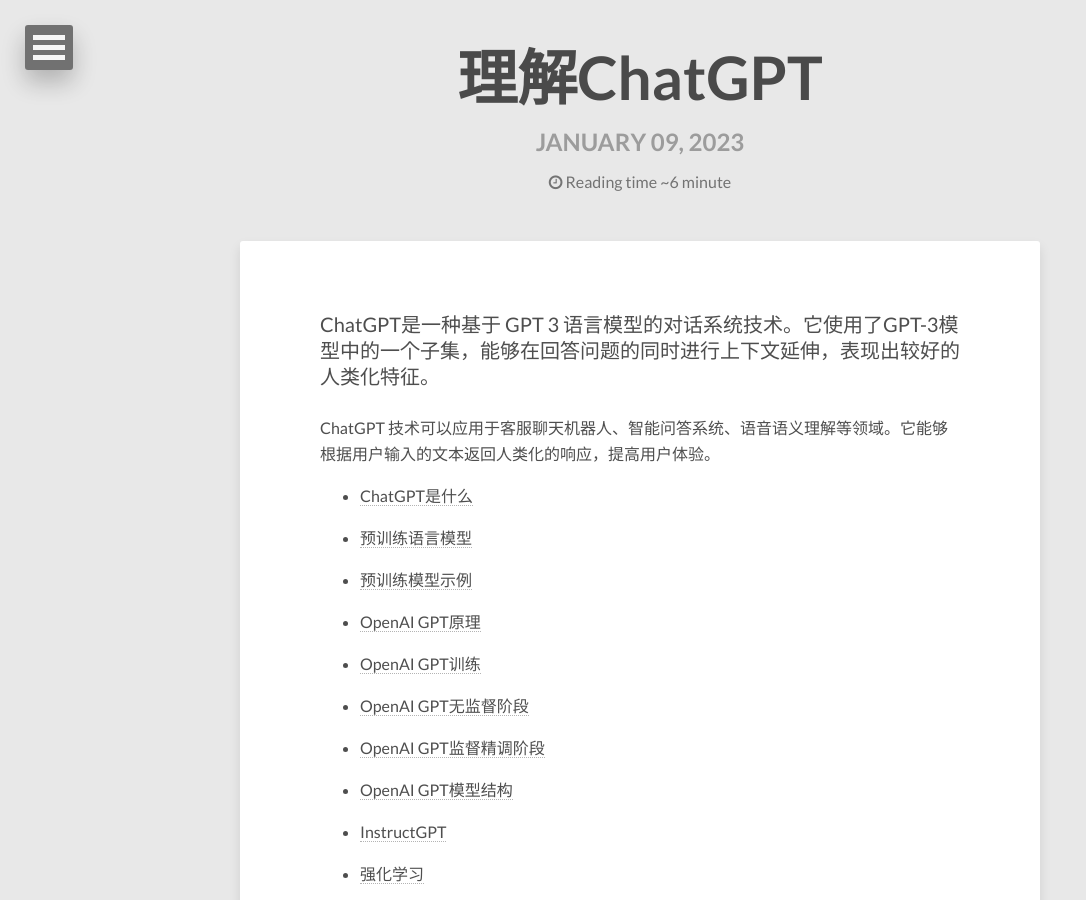
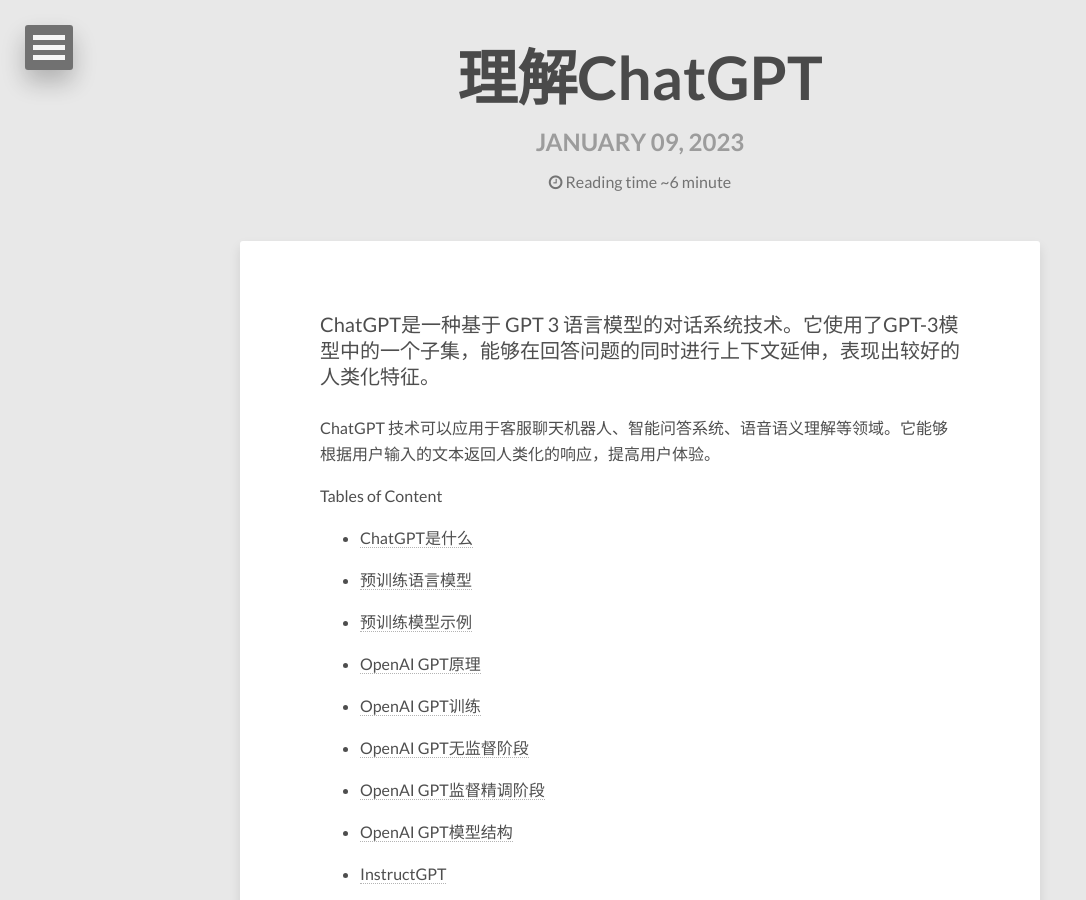
Before and after one commit to 52notebook/52notebook.github.io, a Jekyll site: the page built from _posts/2023-01-09-理解chatgpt.md, in a window 1280 px wide and 900 px high. Shown: the whole window, without its empty margins (0-1086 px from the left). Built offline with Jekyll 4.4.1, drawn with Linux system fonts in a browser that asks for light colours; nearby versions of some CDN libraries; comment, search, counter and statistics services are not loaded.

Commit message:
理解ChatGPT

```diff
--- a/_posts/2023-01-09-理解chatgpt.md
+++ b/_posts/2023-01-09-理解chatgpt.md
@@ -17,7 +17,7 @@
 
 
 
-
+Tables of Content
 
    * [ChatGPT是什么](#chatgpt是什么)
 
```
